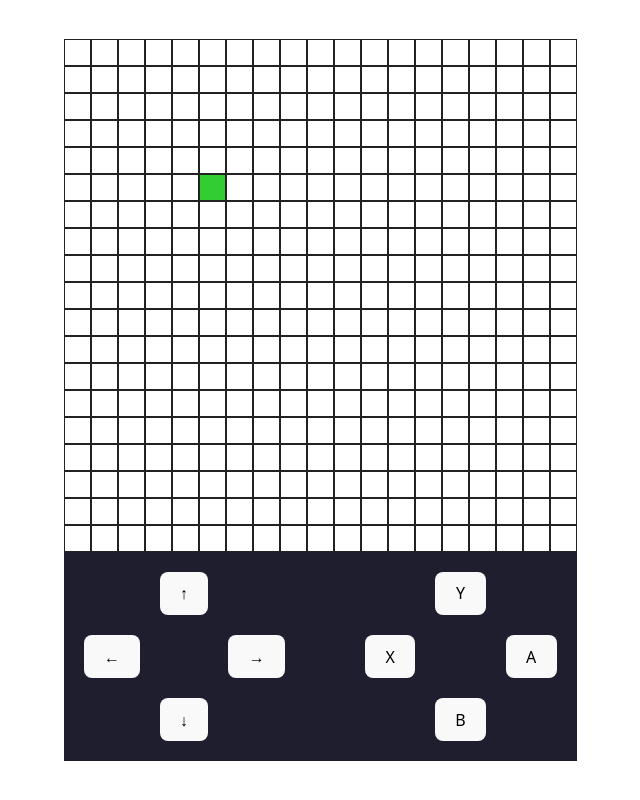
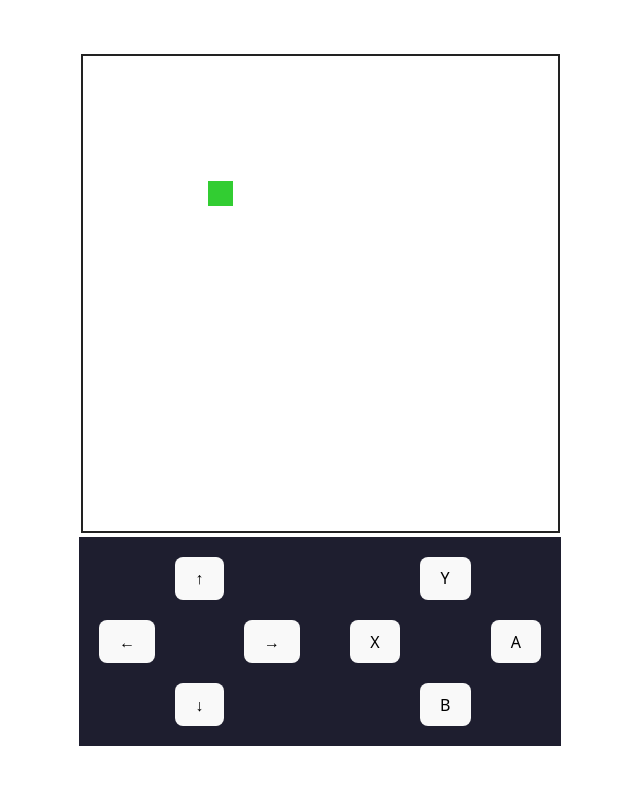
Before and after one commit to blebopo/game-pad, a React (Vite) app: page / in a window 1280 px wide. Shown: the whole page, without its empty margins (320-960 px from the left). Built offline with nearby package versions, Linux system fonts and the light colour scheme.

Commit message:
Feature: Layout feature, removed grid lines.

```diff
--- a/src/App.tsx
+++ b/src/App.tsx
@@ -5,17 +5,17 @@ import FeedbackLayoutComponent from "./components/feedback/FeedbackLayout";
 import type { Position } from "./types/Position";
 
 function App() {
-  const [count, setCount] = useState(0);
-
-  const bot : Position[] = [{
-    x : 5,
-    y: 5
-  }]
+  const [botPositon, setBotPosition] = useState([
+    {
+      x: 5,
+      y: 5,
+    },
+  ]);
 
   return (
     <>
       <div className="haptic-feedback-container">
-        <FeedbackLayoutComponent bot={bot}></FeedbackLayoutComponent>
+        <FeedbackLayoutComponent bot={botPositon}></FeedbackLayoutComponent>
       </div>
       <div className="controller-container">
         <ControllerLayoutComponent></ControllerLayoutComponent>
--- a/src/components/feedback/FeedbackLayout.tsx
+++ b/src/components/feedback/FeedbackLayout.tsx
@@ -2,15 +2,15 @@ import type { Position } from "../../types/Position";
 import GridComponent from "./Grid";
 
 interface FeedbackLayoutProps {
-    bot: Position[]
+  bot: Position[];
 }
 
-export default function FeedbackLayoutComponent( {bot} : FeedbackLayoutProps) {
+export default function FeedbackLayoutComponent({ bot }: FeedbackLayoutProps) {
   const gridSize: number = 19;
 
   return (
     <>
-      <GridComponent gridSize={gridSize} bot={bot}/>
+      <GridComponent gridSize={gridSize} bot={bot} />
     </>
   );
 }
--- a/src/components/feedback/Grid.tsx
+++ b/src/components/feedback/Grid.tsx
@@ -1,6 +1,6 @@
 import type { Position } from "../../types/Position";
 import GridCellComponent from "./GridCell";
-import "../../styles/Grid.css"
+import "../../styles/Grid.css";
 
 interface GridProps {
   gridSize: number;
@@ -19,12 +19,10 @@ export default function GridComponent({ gridSize, bot }: GridProps) {
 
     for (let column = 0; column < gridSize; column++) {
       currentRow.push(
-
-          <GridCellComponent
-            key={`${row}-${column}`}
-            isBot={isBotCell(row, column)}
-          ></GridCellComponent>
-
+        <GridCellComponent
+          key={`${row}-${column}`}
+          isBot={isBotCell(row, column)}
+        ></GridCellComponent>,
       );
     }
 
@@ -33,10 +31,7 @@ export default function GridComponent({ gridSize, bot }: GridProps) {
         {currentRow}
       </div>,
     );
-
   }
 
-    return (
-        <div className="board">{grid}</div>
-    );
+  return <div className="grid">{grid}</div>;
 }
--- a/src/components/feedback/GridCell.tsx
+++ b/src/components/feedback/GridCell.tsx
@@ -5,8 +5,5 @@ interface CellProps {
 }
 
 export default function GridCellComponent({ isBot }: CellProps) {
-
-  return (
-    <div className={`cell ${isBot ? "bot" : ""}`} />
-  );
+  return <div className={`cell ${isBot ? "bot" : ""}`} />;
 }
--- a/src/styles/Grid.css
+++ b/src/styles/Grid.css
@@ -1,5 +1,6 @@
 .grid {
   display: inline-block;
+  border: 2px solid #222;
 }
 
 .row {
@@ -9,8 +10,7 @@
 .cell {
   width: 25px;
   height: 25px;
-  border: 1px solid #222;
-  background-color:white;
+  background-color: white;
 }
 
 .bot {
```
